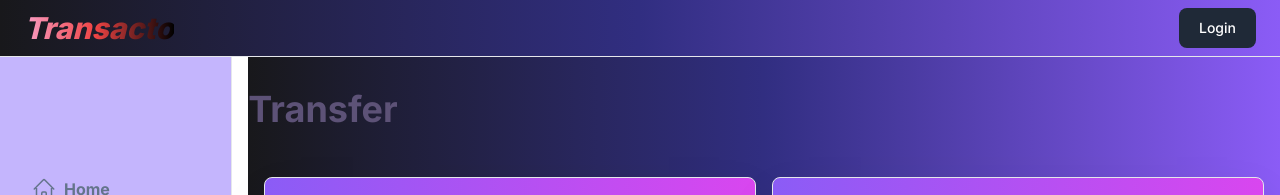
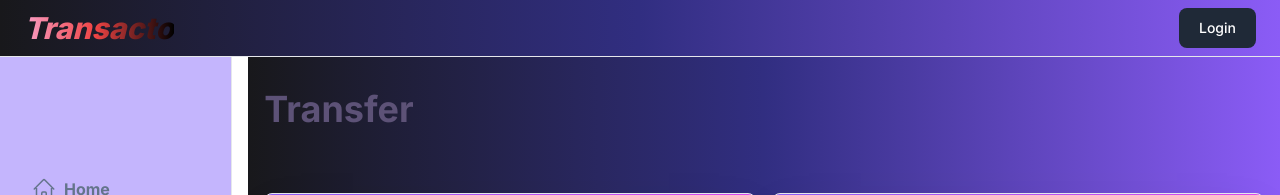
Before and after one commit to aman-dps1005/payment_webApp, a Next.js app in the folder apps/user_app/: page /transfer in a window 1280 px wide. Shown: the top 195 px of the page. Built offline with nearby package versions, Linux system fonts and the light colour scheme; no server answers; the database is empty.

Commit message:
final design

```diff
--- a/apps/user_app/app/(dashboard)/transactions/page.tsx
+++ b/apps/user_app/app/(dashboard)/transactions/page.tsx
@@ -46,7 +46,7 @@ async function getP2pTransfers(){
 }
 export default async function() {
     const p2pTransfers=await getP2pTransfers();
-    return <div className="bg-gradient-to-r from-zinc-900 via-indigo-900 to-violet-500">
+    return <div className="w-screen bg-gradient-to-r from-zinc-900 via-indigo-900 to-violet-500">
         <Center>
             <div className="pt-4 ">
                 <P2PTransactions p2ptransfers={p2pTransfers}/>
--- a/apps/user_app/app/(dashboard)/transfer/page.tsx
+++ b/apps/user_app/app/(dashboard)/transfer/page.tsx
@@ -40,7 +40,7 @@ export default async function() {
     const transactions = await getOnRampTransactions();
 
     return <div className="w-screen bg-gradient-to-r from-zinc-900 via-indigo-900 to-violet-500">
-        <div className="text-4xl text-[#5d5277] pt-8 mb-8 font-bold">
+        <div className="text-4xl text-[#5d5277] pt-8 mb-8 font-bold p-4">
             Transfer
         </div>
         <div className="grid grid-cols-1 gap-4 md:grid-cols-2 p-4">
```
